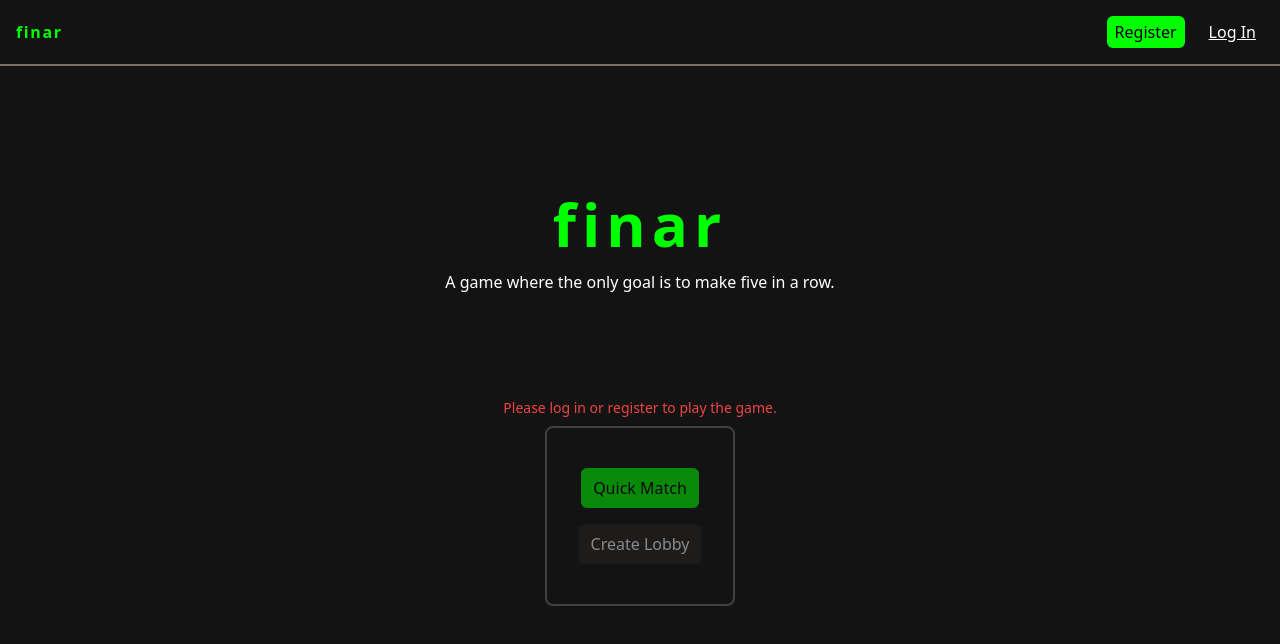
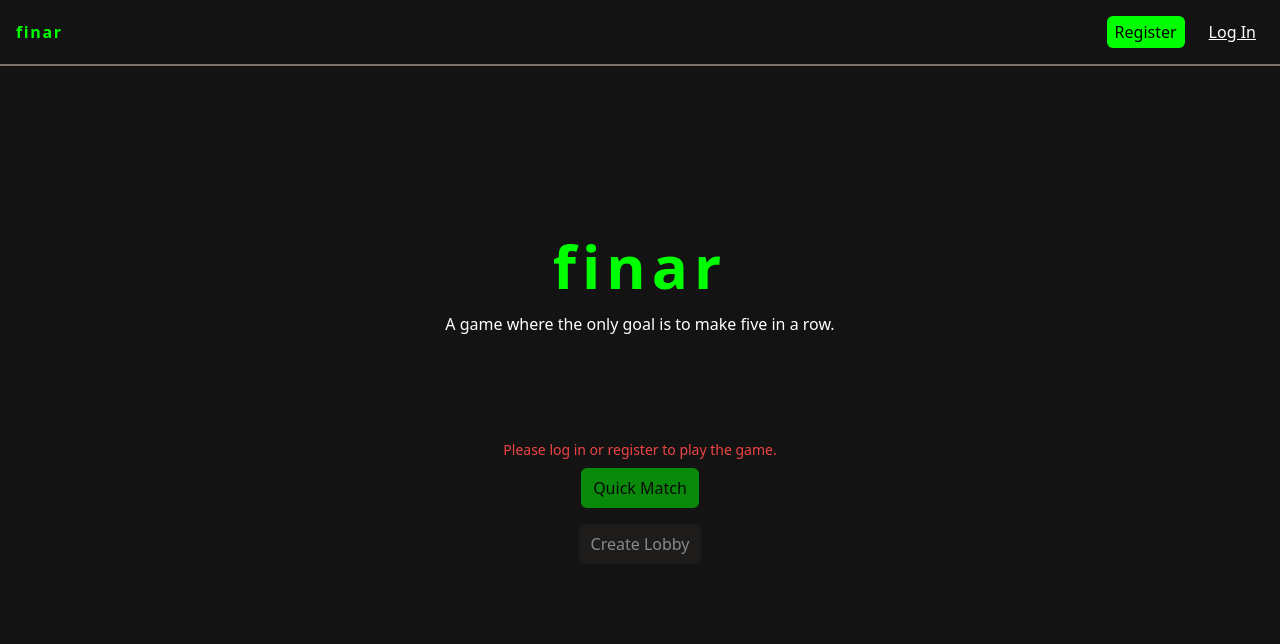
Before and after one commit to astraliskye/finar-client, a React (Vite) app: page / in a window 1280 px wide. Shown: the top 644 px of the page. Built offline with nearby package versions, Linux system fonts and the light colour scheme; no server answers.

Commit message:
Change styling of home screen

```diff
--- a/src/pages/Home.tsx
+++ b/src/pages/Home.tsx
@@ -132,13 +132,13 @@ function Home() {
                 <h1 className="text-6xl mb-4 text-primary tracking-widest font-bold">finar</h1>
                 <p className="mb-24">A game where the only goal is to make five in a row.</p>
                 <p className={`text-sm text-red-500 py-2 ${username !== "" && "invisible"}`}>Please log in or register to play the game.</p>
-                <div className={`flex flex-col items-center gap-4 border-2 border-stone-700 px-8 py-10 rounded-lg`}>
+                <div className={`flex flex-col items-center gap-4 rounded-lg`}>
                     <button className="select-none px-3 py-2 bg-primary text-black rounded-md disabled:opacity-50"
                         disabled={username === ""}
                         onClick={() => send({ type: "joinQueue" })}>
                         Quick Match
                     </button>
-                    <button className="select-none px-3 py-2 text-white rounded-md bg-stone-800 hover:bg-stone-700 transition disabled:opacity-50"
+                    <button className="select-none px-3 py-2 text-white rounded-md bg-stone-800 hover:bg-stone-700 transition disabled:opacity-50 disabled:hover:bg-stone-800"
                         disabled={username === ""}
                         onClick={() => createLobbyMutation.mutate()}>
                         Create Lobby
```
